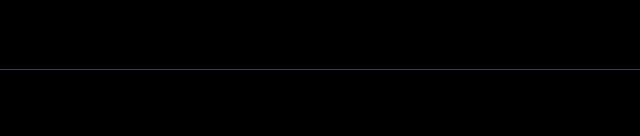
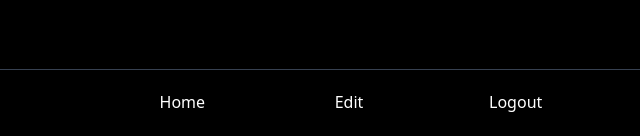
Before and after one commit to Nathaniyell/nuxt-threads-clone, a Nuxt app: page / in a window 1280 px wide. Shown: the part 661-797 px from the top of the page, without its empty margins (291-931 px from the left). Built offline with nearby package versions, Linux system fonts and the light colour scheme.

Commit message:
Update bottom navigation menu with text labels and updated icons

```diff
--- a/layouts/MainLayout.vue
+++ b/layouts/MainLayout.vue
@@ -15,15 +15,17 @@ import { Icon } from '@iconify/vue'
         </div>
         <div id="BottomMenu" class="fixed z-50 flex w-full px-2 h-[70px] border-t border-t-gray-700 bg-black bottom-0">
             <div class="w-full max-w-[500px] mx-auto flex justify-around items-center">
-                <button @click="navigateTo('/')" class="flex justify-center items-center w-full h-full">
-                    <Icon class="mb-1 text-white" name="material-symbols:home" size="32" />
+                <button @click="navigateTo('/')" class="w-full text-white h-full flex flex-col items-center">
+                    <Icon class="mb-1 text-white" name="mdi:home" size="32" color="#ffffff" />
+                    Home
                 </button>
-                <button @click="userStore.isMenuOverlay = true" class="flex justify-center items-center w-full h-full">
-                    <Icon class="mb-1 text-white" name="material-symbols:edit-square-outline-rounded" size="32" />
+                <button @click="userStore.isMenuOverlay = true" class="w-full h-full flex flex-col items-center text-white">
+                    <Icon class="mb-1 !text-white" name="mdi:pencil-box-outline" size="32" color="#ffffff" />
+                    Edit
                 </button>
-                <button @click="userStore.isLogoutOverlay = true"
-                    class="flex justify-center items-center w-full h-full">
-                    <Icon class="mb-1 text-white" name="material-symbols:logout" size="32" />
+                <button @click="userStore.isLogoutOverlay = true" class="w-full h-full flex flex-col items-center text-white">
+                    <Icon class="mb-1 text-white" name="mdi:logout" size="32" color="#ffffff" />
+                    Logout
                 </button>
             </div>
         </div>
```
